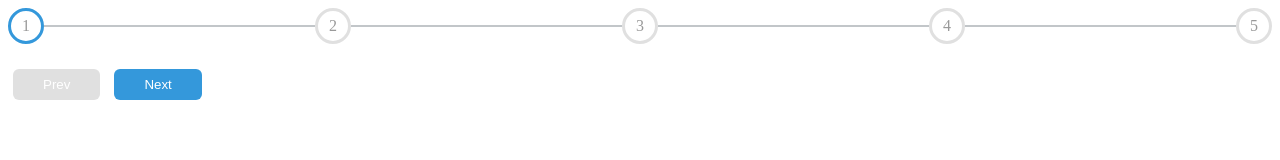
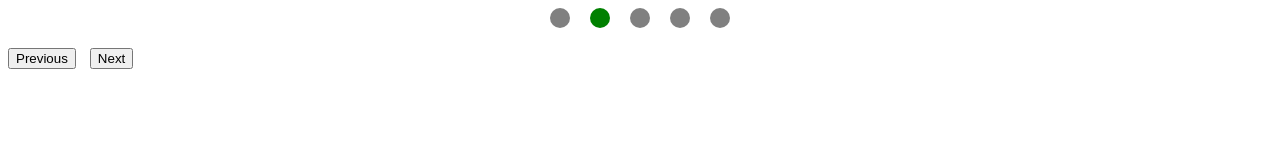
Before and after one commit to acciojob/progress-bar-9087000, a website: page main.html in a window 1280 px wide. Both pictures are taken after a click on the button "Next". Drawn offline with Linux system fonts and the light colour scheme.

Commit message:
created a submission

```diff
--- a/main.html
+++ b/main.html
@@ -1,36 +1,24 @@
 <!DOCTYPE html>
+<html lang="en">
+<head>
+<meta charset="UTF-8">
+<meta name="viewport" content="width=device-width, initial-scale=1.0">
+<title>Progress Bar</title>
+<link rel="stylesheet" href="styles.css">
+</head>
+<body>
 
-<html>
+<div class="progress-bar">
+  <div class="circle active" id="circle-1"></div>
+  <div class="circle" id="circle-2"></div>
+  <div class="circle" id="circle-3"></div>
+  <div class="circle" id="circle-4"></div>
+  <div class="circle" id="circle-5"></div>
+</div>
 
-<head>
-	<link rel="stylesheet" href="styles.css">
-</head>
+<button id="prev" disabled>Previous</button>
+<button id="next">Next</button>
 
-<body>
-	<!-- the entire body must be written by student -->
-	<div class="progress-bar">
-		<!-- First circle -->
-		<div class="circle active" id="circle-1">1</div>
-		<div class="line"></div>
-		<!-- Second circle -->
-		<div class="circle" id="circle-2">2</div>
-		<div class="line"></div>
-		<!-- Third circle -->
-		<div class="circle" id="circle-3">3</div>
-		<div class="line"></div>
-		<!-- Fourth circle -->
-		<div class="circle" id="circle-4">4</div>
-		<div class="line"></div>
-		<!-- Fifth circle -->
-		<div class="circle" id="circle-5">5</div>
-
-	</div>
-		<!-- buttons -->
-		<button id="prev" disabled>Prev</button>
-		<button id="next">Next</button>
-    <script type="text/javascript" src="./script.js">
-</script>
-
+<script src="script.js"></script>
 </body>
-
 </html>
--- /dev/null
+++ b/script.js
@@ -0,0 +1,40 @@
+//your JS code here. If required.
+document.addEventListener("DOMContentLoaded", function() {
+  const circles = document.querySelectorAll('.circle');
+  const prevButton = document.getElementById('prev');
+  const nextButton = document.getElementById('next');
+  let currentIndex = 0;
+
+  function updateButtons() {
+    prevButton.disabled = currentIndex === 0;
+    nextButton.disabled = currentIndex === circles.length - 1;
+  }
+
+  function updateCircles() {
+    circles.forEach((circle, index) => {
+      if (index === currentIndex) {
+        circle.classList.add('active');
+      } else {
+        circle.classList.remove('active');
+      }
+    });
+  }
+
+  prevButton.addEventListener('click', function() {
+    if (currentIndex > 0) {
+      currentIndex--;
+      updateCircles();
+      updateButtons();
+    }
+  });
+
+  nextButton.addEventListener('click', function() {
+    if (currentIndex < circles.length - 1) {
+      currentIndex++;
+      updateCircles();
+      updateButtons();
+    }
+  });
+
+  updateButtons();
+});
--- a/styles.css
+++ b/styles.css
@@ -1,50 +1,22 @@
 /*  your css code here. If applicable */
-
 .progress-bar {
-	display: flex;
-	justify-content: center;
-	align-items: center;
-	margin-bottom: 20px;
+  display: flex;
+  justify-content: center;
+  margin-bottom: 20px;
 }
 
 .circle {
-	border-radius: 50%;
-	width: 30px;
-	height: 30px;
-	border: 3px solid #e0e0e0;
-	display: flex;
-	justify-content: center;
-	align-items: center;
-	font-size: 16px;
-	color: #999;
-	background-color: #fff;
+  width: 20px;
+  height: 20px;
+  border-radius: 50%;
+  background-color: gray;
+  margin: 0 10px;
 }
 
 .active {
-	border-color: #3498db;
-}
-
-.line {
-	height: 2px;
-	flex: 1;
-	background: #c2c6c9;
-}
-
-.line.active {
-	background: #1e86d0;
+  background-color: green;
 }
 
 button {
-	padding: 8px 30px;
-	margin: 5px;
-	cursor: pointer;
-	background-color: #3498db;
-	border-radius: 6px;
-	border: 0;
-	color: #fff;
+  margin-right: 10px;
 }
-
-button:disabled {
-	cursor: not-allowed;
-	background-color: #e0e0e0;
-}
```
